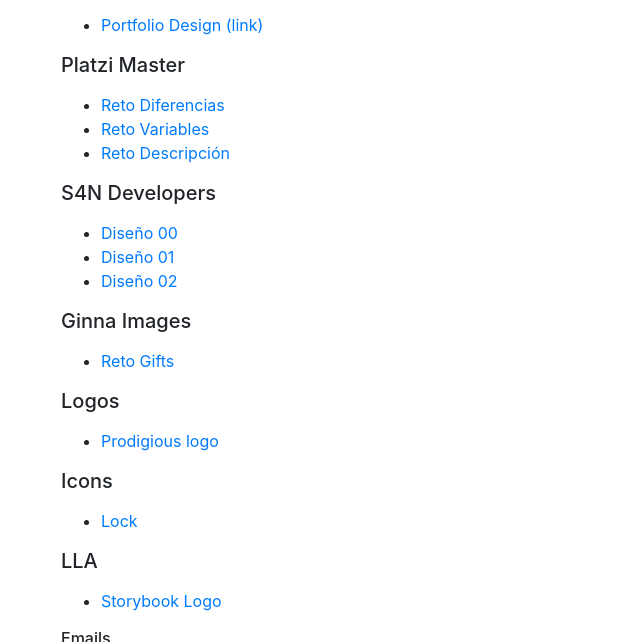
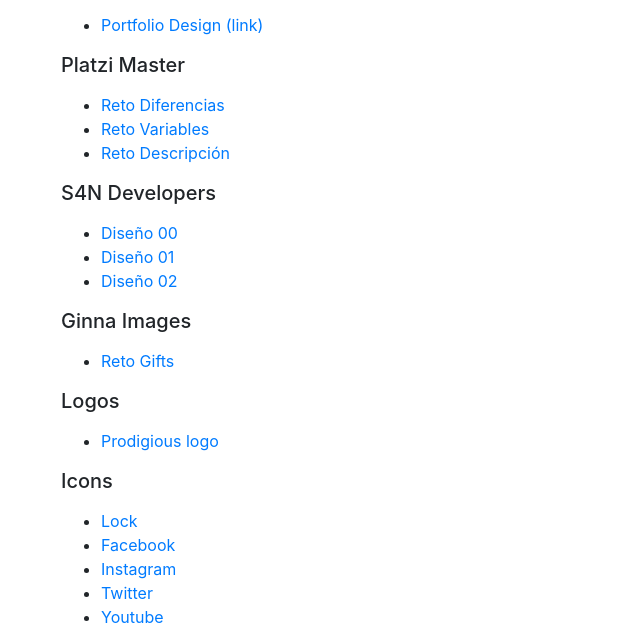
Before and after one commit to hijuliancode/utils-images, a plain HTML site: page index.html in a window 1280 px wide. Shown: the part 141-783 px from the top of the page, without its empty margins (24-664 px from the left). Drawn offline with nearby package versions, Linux system fonts and the light colour scheme.

Commit message:
Utils Images: Add social media icons, fb, ins, tw, ytb

```diff
--- a/index.html
+++ b/index.html
@@ -47,6 +47,10 @@
         <div>
             <ul>
                 <li><a target="_blank" href="./icons/icon-lock.png">Lock</a></li>
+                <li><a target="_blank" href="./icons/icon-facebook.png">Facebook</a></li>
+                <li><a target="_blank" href="./icons/icon-instagram.png">Instagram</a></li>
+                <li><a target="_blank" href="./icons/icon-twitter.png">Twitter</a></li>
+                <li><a target="_blank" href="./icons/icon-youtube.png">Youtube</a></li>
             </ul>
         </div>
         <h5 class="mb-3">LLA</h5>
```
Also changed, not shown: icons/icon-facebook.png (added), icons/icon-instagram.png (added), icons/icon-twitter.png (added), icons/icon-youtube.png (added).
